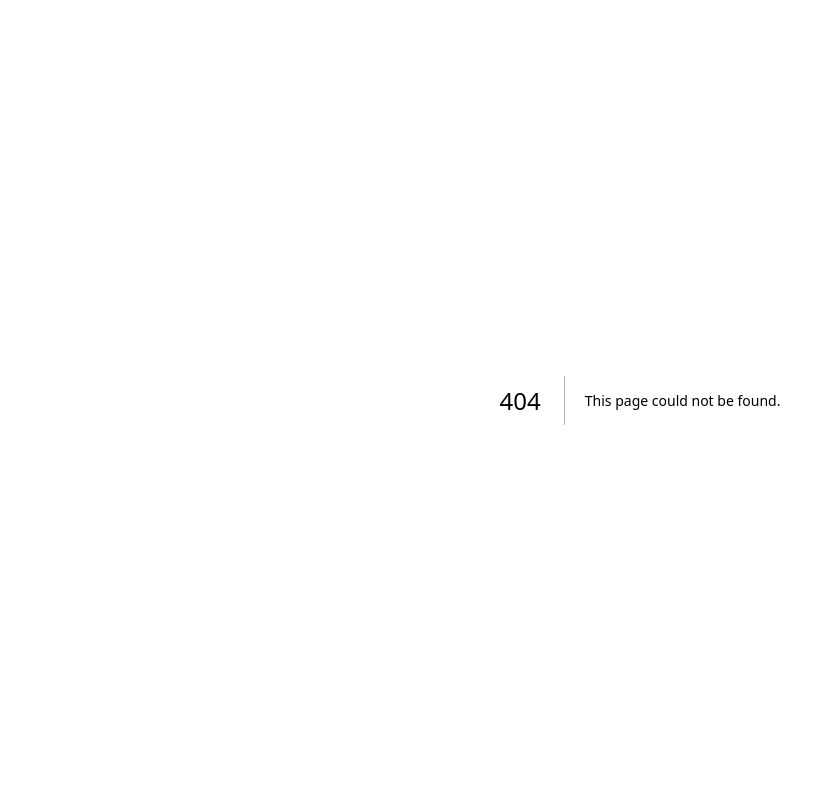
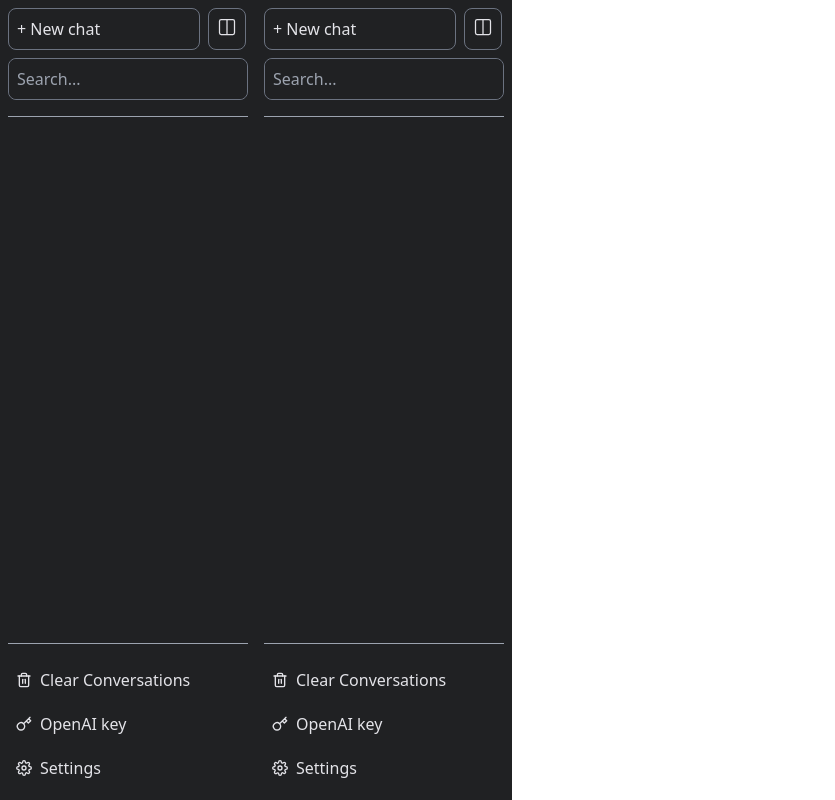
Before and after one commit to lesenelir/next-gpt, a Next.js app: page /Layout in a window 1280 px wide. Before the commit this address had no page. Shown: the whole page, without its empty margins (0-835 px from the left). Built offline with nearby package versions, Linux system fonts and the light colour scheme.

Commit message:
feat: add Layout component + change some styles

```diff
--- a/src/components/chat/Chat.tsx
+++ b/src/components/chat/Chat.tsx
@@ -32,19 +32,23 @@ function Chat() {
   const chatList = previousChat.map((chat, index) => {
     if (chat.role === 'user') {
       return (
-        <div key={index} className={`w-full p-8 ${theme === 'dark' ? 'bg-botBackGround-userDark text-wordColor-light' : 'text-wordColor-dark'}`}>
-          <div className={'flex flex-row sm:ml-60'}>
+        <div key={index} className={`w-full p-8 flex flex-row ${theme === 'dark' ? 'bg-botBackGround-userDark text-wordColor-light' : 'text-wordColor-dark'}`}>
+          <div className={'sm:ml-60'}>
             <UserIcon/>
-            <p className={'ml-2'}>{chat.content}</p>
+          </div>
+          <div className={'sm:mr-60'}>
+            <p className={'ml-4'}>{chat.content}</p>
           </div>
         </div>
       )
     } else if (chat.role === 'assistant') {
       return (
-        <div key={index} className={`w-full p-8 ${theme === 'dark' ? 'text-wordColor-light' : 'bg-botBackGround-light text-wordColor-dark'}  `}>
-          <div className={'flex flex-row sm:ml-60'}>
+        <div key={index} className={`w-full flex flex-row p-8 ${theme === 'dark' ? 'text-wordColor-light' : 'bg-botBackGround-light text-wordColor-dark'}`}>
+          <div className={'sm:ml-60'}>
             <BotIcon/>
-            <p className={'ml-2'}>{chat.content}</p>
+          </div>
+          <div className={'sm:mr-60'}>
+            <p className={'ml-4'}>{chat.content}</p>
           </div>
         </div>
       )
--- a/src/components/chat/ChatInput.tsx
+++ b/src/components/chat/ChatInput.tsx
@@ -43,7 +43,7 @@ function ChatInput(props: IProps) {
   console.log(answer)
 
   return (
-    <div className={`relative w-3/5 border p-1 mb-4 rounded-lg drop-shadow-lg
+    <div className={`relative w-3/5 border p-1 rounded-lg drop-shadow-lg
         ${theme === 'dark' ? 'bg-tuna-chatInput border-gray-700' : 'bg-white'}`}
     >
       <form onSubmit={handlerRequest}>
--- a/src/components/menu/Menu.tsx
+++ b/src/components/menu/Menu.tsx
@@ -1,10 +1,12 @@
 import Image from "next/image"
-import {ChangeEvent, useState} from "react"
+import {ChangeEvent, useContext, useState} from "react"
 import Divide from "@/components/utils/Divide"
 import ChatBox from "@/components/menu/ChatBox"
 import MenuClear from "@/components/menu/MenuClear"
 import MenuKey from "@/components/menu/MenuKey"
 import MenuSettings from "@/components/menu/MenuSettings"
+import ColumnIcon from "@/components/icon/ColumnIcon"
+import {ThemeContext} from "@/components/utils/ThemeProvider"
 
 export interface IChat {
   id: number
@@ -13,29 +15,57 @@ export interface IChat {
 
 interface IProps {
   isMenuOpen: boolean
+  setIsMenuOpen: (isMenuOpen: boolean) => void
 }
 
 function Menu(props: IProps) {
-  const {isMenuOpen} = props
+  const {isMenuOpen, setIsMenuOpen} = props
   const [chats, setChats] = useState<IChat[]>([])
   const [search, setSearch] = useState<string>('')
   const [isSearch, setIsSearch] = useState<boolean>(false)
+  const {theme} = useContext(ThemeContext)
 
   const handlerAddChat = () => {
     setChats((prevState: IChat[]) => [{id: Math.random(), message: 'new Chat'}, ...prevState])
   }
 
+  if (!isMenuOpen) {
+    return (
+      <div
+        className={'max-sm:hidden h-10 p-2 border border-gray-300 m-2 rounded-lg cursor-pointer ' +
+          `${theme === 'dark' ? 'text-wordColor-light hover:bg-menuColors-900' : 'text-wordColor-dark hover:bg-menuColors-50'} `}
+        onClick={() => setIsMenuOpen(!isMenuOpen)}
+      >
+        <ColumnIcon width={20} height={20}/>
+      </div>
+    )
+  }
+
   return (
     <div className={`h-screen flex flex-col justify-between bg-menuColors-950 p-2 w-64
-    max-sm:fixed max-sm:top-0 max-sm:left-0 max-sm:z-10 max-sm:w-3/4 max-sm:flex max-sm:flex-col
-    ${isMenuOpen ? 'max-sm:block': 'max-sm:hidden'}`}>
+          max-sm:fixed max-sm:top-0 max-sm:left-0 max-sm:z-10 max-sm:w-3/4 max-sm:flex max-sm:flex-col
+          ${isMenuOpen ? 'sm:flex flex-col max-sm:block': 'sm:hidden max-sm:hidden'}`}
+    >
       {/* Top */}
       <div className={'mb-4'}>
-        <button
-          className={`p-2 border border-gray-500 rounded-lg mb-2 w-full text-left text-wordColor-light`}
-          onClick={handlerAddChat}
-        >+ New chat
-        </button>
+        {/*<button*/}
+        {/*  className={`p-2 border border-gray-500 rounded-lg mb-2 w-full text-left text-wordColor-light`}*/}
+        {/*  onClick={handlerAddChat}*/}
+        {/*>+ New chat*/}
+        {/*</button>*/}
+        <div className={'flex flex-row'}>
+          <button
+            className={`p-2 border border-gray-500 rounded-lg mb-2 w-4/5 text-left text-wordColor-light`}
+            onClick={handlerAddChat}
+          >+ New chat
+          </button>
+          <div
+            className={'p-2 border border-gray-500 ml-2 mb-2 rounded-lg text-wordColor-light cursor-pointer hover:bg-menuColors-900'}
+            onClick={() => setIsMenuOpen(!isMenuOpen)}
+          >
+            <ColumnIcon width={20} height={20}/>
+          </div>
+        </div>
         <div className={'relative rounded-lg border border-gray-500'}>
           <input
             type="text"
--- a/src/components/utils/Footer.tsx
+++ b/src/components/utils/Footer.tsx
@@ -7,7 +7,7 @@ function Footer() {
 
   return (
     <>
-      <footer className={`flex flex-row ${theme === 'dark' ? 'text-wordColor-light' : 'text-wordColor-dark'}`}>
+      <footer className={`flex flex-row m-2 ${theme === 'dark' ? 'text-wordColor-light' : 'text-wordColor-dark'}`}>
         <p className={'mr-2'}>From © Lesenelir Zhou</p>
         <a href={'https://github.com/lesenelir'} target={'_blank'} className={'m-auto'}>
           <GithubIcon/>
--- /dev/null
+++ b/src/pages/Layout.tsx
@@ -0,0 +1,56 @@
+import Head from "next/head"
+import Menu from "@/components/menu/Menu"
+// import Chat from "@/components/chat/Chat"
+import Divide from "@/components/utils/Divide"
+import ShrinkIcon from "@/components/icon/ShrinkIcon"
+import XIcon from "@/components/icon/XIcon"
+import {ReactNode, useContext, useState} from "react"
+import {ThemeContext} from "@/components/utils/ThemeProvider"
+
+interface IProps {
+  children: ReactNode
+}
+
+function Layout(props: IProps) {
+  const [isMenuOpen, setIsMenuOpen] = useState<boolean>(true)
+  const {theme} = useContext(ThemeContext)
+  const {children} = props
+
+  const toggleMenu = () => {
+    setIsMenuOpen(!isMenuOpen)
+  }
+
+  return (
+    <>
+      <Head>
+        <title>Next GPT</title>
+        <meta name="description" content="A chatbot built using Next.js framework"/>
+        <link rel="icon" href={`/favicon.ico`}/>
+      </Head>
+
+      {/* Mobile */}
+      <div className={'h-screen max-sm:flex sm:hidden flex-col'}>
+        <div className={`${theme === 'dark' ? 'bg-tuna-900' : 'bg-white'}`}>
+          <Menu isMenuOpen={isMenuOpen} setIsMenuOpen={setIsMenuOpen}/>
+          <div
+            className={`${isMenuOpen ? 'block' : 'hidden'} fixed top-0 left-3/4 ${theme === 'dark' ? 'text-white' : 'text-black'}`}
+            onClick={toggleMenu}
+          >
+            <XIcon width={24} height={24}/>
+          </div>
+          <button className={`${theme === 'dark' ? 'text-white' : 'text-black'}`} onClick={toggleMenu}><ShrinkIcon/></button>
+        </div>
+        <Divide/>
+        {children}
+      </div>
+
+      {/* PC */}
+      <div className={`h-screen max-sm:hidden sm:flex flex-row ${theme === 'dark' ? 'bg-menuColors-chatGround' : 'bg-white'}`}>
+        <Menu isMenuOpen={isMenuOpen} setIsMenuOpen={setIsMenuOpen}/>
+        {children}
+      </div>
+    </>
+  )
+}
+
+export default Layout
--- a/src/pages/_app.tsx
+++ b/src/pages/_app.tsx
@@ -1,11 +1,14 @@
 import '@/styles/globals.css'
 import type {AppProps} from 'next/app'
 import ThemeProvider from "@/components/utils/ThemeProvider"
+import Layout from "@/pages/Layout"
 
 export default function App({Component, pageProps}: AppProps) {
   return (
     <ThemeProvider>
-      <Component {...pageProps} />
+      <Layout>
+        <Component {...pageProps} />
+      </Layout>
     </ThemeProvider>
   )
 }
--- a/src/pages/index.tsx
+++ b/src/pages/index.tsx
@@ -1,49 +1,61 @@
-import {useContext, useState} from "react"
-import Head from 'next/head'
-import Menu from "@/components/menu/Menu"
+// import {useContext, useState} from "react"
+// import Head from 'next/head'
+// import Menu from "@/components/menu/Menu"
 import Chat from "@/components/chat/Chat"
-import Divide from "@/components/utils/Divide"
-import ShrinkIcon from "@/components/icon/ShrinkIcon"
-import XIcon from "@/components/icon/XIcon"
-import {ThemeContext} from "@/components/utils/ThemeProvider"
+// import Divide from "@/components/utils/Divide"
+// import ShrinkIcon from "@/components/icon/ShrinkIcon"
+// import XIcon from "@/components/icon/XIcon"
+// import {ThemeContext} from "@/components/utils/ThemeProvider"
+//
+// function Home() {
+//   const [isMenuOpen, setIsMenuOpen] = useState<boolean>(true)
+//   const {theme} = useContext(ThemeContext)
+//
+//   const toggleMenu = () => {
+//     setIsMenuOpen(!isMenuOpen)
+//   }
+//
+//   return (
+//     <>
+//       <Head>
+//         <title>Next GPT</title>
+//         <meta name="description" content="A chatbot built using Next.js framework"/>
+//         <link rel="icon" href={`/favicon.ico`}/>
+//       </Head>
+//
+//       {/* Mobile */}
+//       <div className={'h-screen max-sm:flex sm:hidden flex-col'}>
+//         <div className={`${theme === 'dark' ? 'bg-tuna-900' : 'bg-white'}`}>
+//           <Menu isMenuOpen={isMenuOpen}/>
+//           <div
+//             className={`${isMenuOpen ? 'block' : 'hidden'} fixed top-0 left-3/4 ${theme === 'dark' ? 'text-white' : 'text-black'}`}
+//             onClick={toggleMenu}
+//           >
+//             <XIcon width={24} height={24}/>
+//           </div>
+//           <button className={`${theme === 'dark' ? 'text-white' : 'text-black'}`} onClick={toggleMenu}><ShrinkIcon/></button>
+//         </div>
+//         <Divide/>
+//         <Chat/>
+//       </div>
+//
+//       {/* PC */}
+//       <div className={'h-screen max-sm:hidden sm:flex flex-row'}>
+//         <Menu isMenuOpen={isMenuOpen}/>
+//         <Chat/>
+//       </div>
+//     </>
+//   )
+// }
+//
+// export default Home
 
+
+// Layout
 function Home() {
-  const [isMenuOpen, setIsMenuOpen] = useState<boolean>(true)
-  const {theme} = useContext(ThemeContext)
-
-  const toggleMenu = () => {
-    setIsMenuOpen(!isMenuOpen)
-  }
-
   return (
     <>
-      <Head>
-        <title>Next GPT</title>
-        <meta name="description" content="A chatbot built using Next.js framework"/>
-        <link rel="icon" href={`/favicon.ico`}/>
-      </Head>
-
-      {/* Mobile */}
-      <div className={'h-screen max-sm:flex sm:hidden flex-col'}>
-        <div className={`${theme === 'dark' ? 'bg-tuna-900' : 'bg-white'}`}>
-          <Menu isMenuOpen={isMenuOpen}/>
-          <div
-            className={`${isMenuOpen ? 'block' : 'hidden'} fixed top-0 left-3/4 ${theme === 'dark' ? 'text-white' : 'text-black'}`}
-            onClick={toggleMenu}
-          >
-            <XIcon width={24} height={24}/>
-          </div>
-          <button className={`${theme === 'dark' ? 'text-white' : 'text-black'}`} onClick={toggleMenu}><ShrinkIcon/></button>
-        </div>
-        <Divide/>
-        <Chat/>
-      </div>
-
-      {/* PC */}
-      <div className={'h-screen max-sm:hidden sm:flex flex-row'}>
-        <Menu isMenuOpen={isMenuOpen}/>
-        <Chat/>
-      </div>
+      <Chat/>
     </>
   )
 }
```
